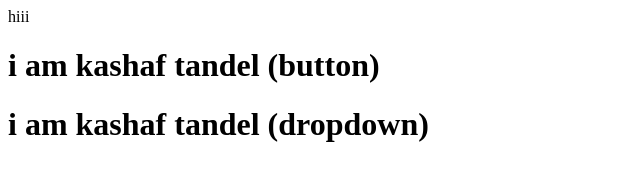
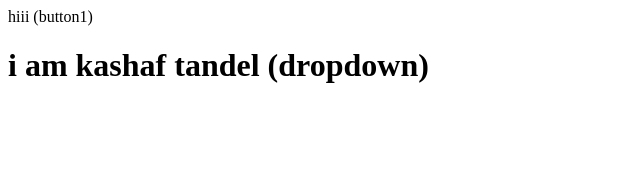
Before and after one commit to kashaf-tandel/apnacollege-demo, a plain HTML site: page index.html in a window 1280 px wide. Shown: the whole page, without its empty margins (0-640 px from the left). Drawn offline with Linux system fonts and the light colour scheme.

Commit message:
add button1

```diff
--- a/index.html
+++ b/index.html
@@ -1,3 +1,2 @@
-<p>hiii</p>
-<h1>i am kashaf tandel (button)</h1>
+<p>hiii (button1)</p>
 <h1>i am kashaf tandel (dropdown)</h1>
```
